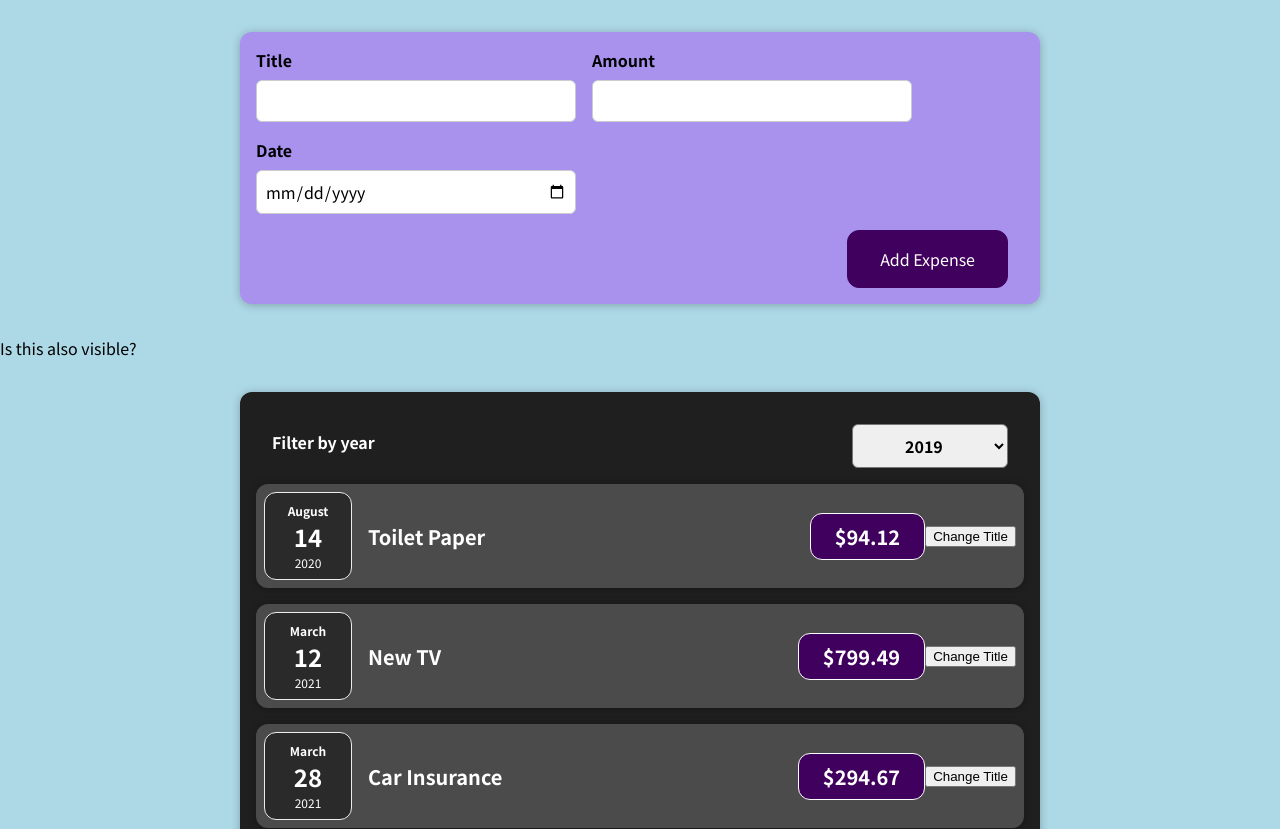
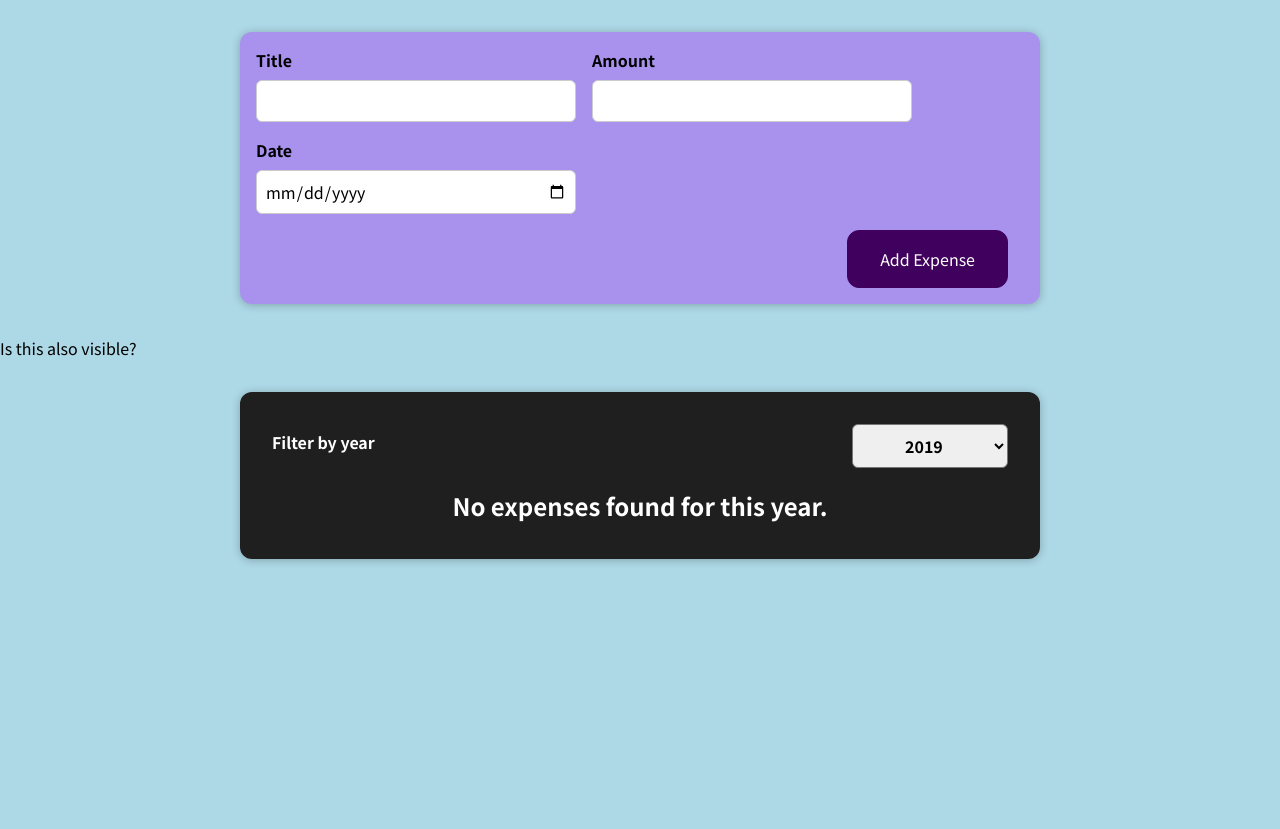
Before and after one commit to simplesNotEZ/max-react-1, a React (Create React App) app: page / in a window 1280 px wide. Shown: the top 829 px of the page. After the commit the page ends 800 px from the top, so only its background shows below. Built offline with nearby package versions, Linux system fonts and the light colour scheme.

Commit message:
Add conditional logic for displaying JSX. (Through module 67.)

```diff
--- a/src/App.js
+++ b/src/App.js
@@ -35,19 +35,11 @@
     });
   };
 
-  const filteredYearHandler = (year) => {
-    setExpenses((prevExpenses) => {
-      return prevExpenses.filter((expense) => {
-        return expense.date.getFullYear().toString() === year;
-      });
-    });
-  };
-
   return (
     <div>
       <NewExpense onAddExpense={addExpenseHandler} />
       <p>Is this also visible?</p>
-      <Expenses items={expenses} onYearFiltered={filteredYearHandler} />
+      <Expenses items={expenses} />
     </div>
   );
 };
--- a/src/components/Expenses/ExpenseItem.js
+++ b/src/components/Expenses/ExpenseItem.js
@@ -14,6 +14,7 @@
   };
 
   return (
+    <li>
       <Card className="expense-item">
         <ExpenseDate date={props.date} />
         <div className="expense-item__description">
@@ -22,6 +23,7 @@
         </div>
         <button onClick={clickHandler}>Change Title</button>
       </Card>
+    </li>
   );
 }
 
--- a/src/components/Expenses/Expenses.js
+++ b/src/components/Expenses/Expenses.js
@@ -1,8 +1,8 @@
 import React, { useState } from "react";
 
-import ExpenseItem from "./ExpenseItem";
 import Card from "../UI/Card.js";
 import ExpensesFilter from "./ExpensesFilter";
+import ExpensesList from "./ExpensesList";
 import "./Expenses.css";
 
 // arrow-function syntax
@@ -19,8 +19,11 @@
       "color: red;",
       selectedYear
     );
-    props.onYearFiltered(year);
   };
+
+  const filteredExpenses = props.items.filter((expense) => {
+    return expense.date.getFullYear().toString() === selectedYear;
+  });
 
   return (
     <Card className="expenses">
@@ -28,14 +31,7 @@
         defaultYear={selectedYear}
         onYearSelected={filteredYearHandler}
       />
-      {props.items.map((expense) => (
-        <ExpenseItem
-          key={expense.id}
-          title={expense.title}
-          amount={expense.amount}
-          date={expense.date}
-        />
-      ))}
+      <ExpensesList items={filteredExpenses} />
     </Card>
   );
 };
--- /dev/null
+++ b/src/components/Expenses/ExpensesList.css
@@ -0,0 +1,9 @@
+.expenses-list {
+  list-style: none;
+  padding: 0;
+}
+
+.expenses-list__fallback {
+  color: white;
+  text-align: center;
+}
--- /dev/null
+++ b/src/components/Expenses/ExpensesList.js
@@ -0,0 +1,28 @@
+import React from "react";
+import ExpenseItem from "./ExpenseItem";
+import "./ExpensesList.css";
+
+const ExpensesList = (props) => {
+  if (props.items.length === 0) {
+    return (
+      <h2 className="expenses-list__fallback">
+        No expenses found for this year.
+      </h2>
+    );
+  }
+
+  return (
+    <ul className="expenses-list">
+      {props.items.map((expense) => (
+        <ExpenseItem
+          key={expense.id}
+          title={expense.title}
+          amount={expense.amount}
+          date={expense.date}
+        />
+      ))}
+    </ul>
+  );
+};
+
+export default ExpensesList;
```
Also changed, not shown: 1 other file (tests, documents, lock files or other folders). Lines whose indentation alone changed are shown as unchanged.
